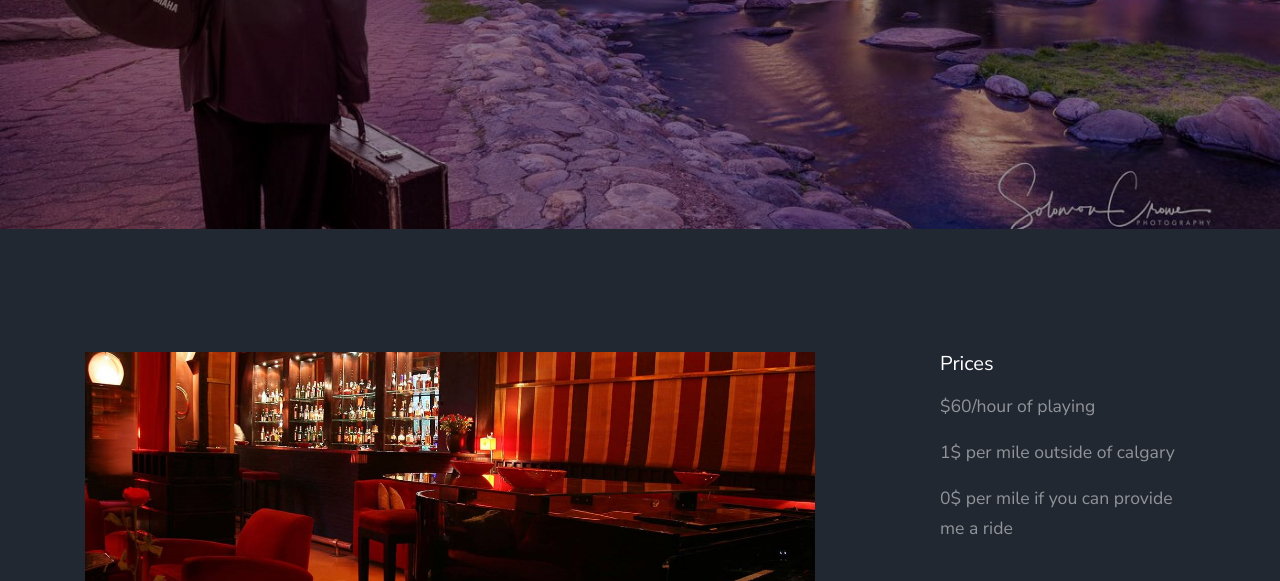
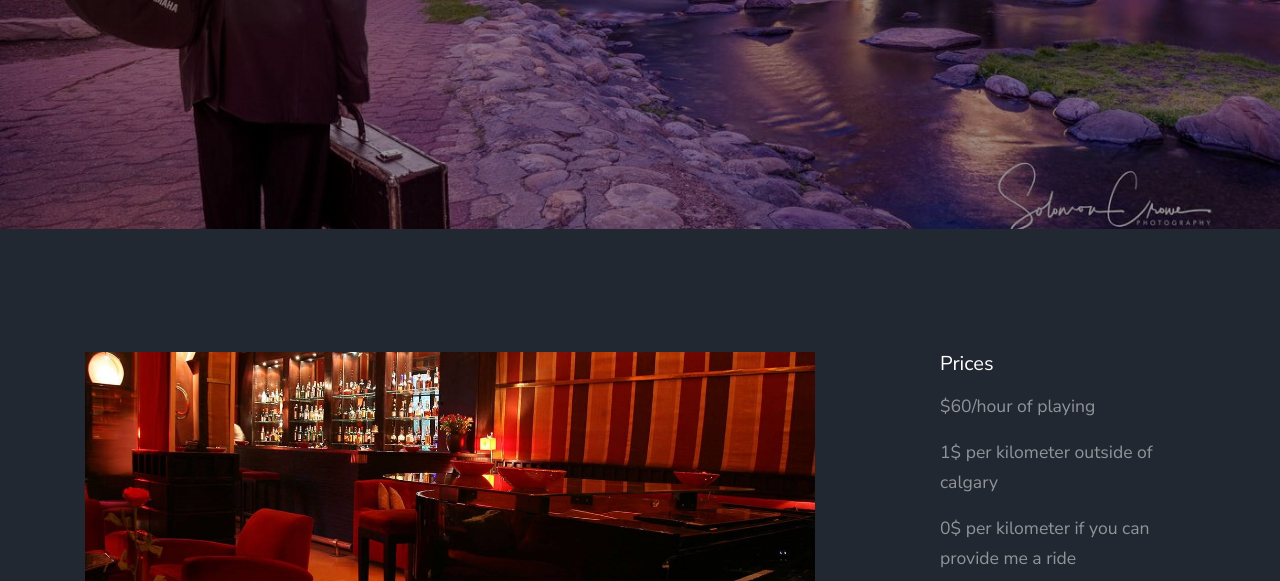
Before and after one commit to DeAndre115/deandrecrowemusic, a plain HTML site: page dinnermusic.html in a window 1280 px wide. Shown: the part 371-952 px from the top of the page. Drawn offline with nearby package versions, Linux system fonts and the light colour scheme; files whose address does not match are found by name.

Commit message:
Add files via upload

```diff
--- a/dinnermusic.html
+++ b/dinnermusic.html
@@ -121,8 +121,8 @@
             <h3 class="h5 text-white mb-3">Prices</h3>
             <ul class="list-unstyled">
               <p>$60/hour of playing</p>
-              <p>1$ per mile outside of calgary</p>
-              <p>0$ per mile if you can provide me a ride</p>
+              <p>1$ per kilometer outside of calgary</p>
+              <p>0$ per kilometer if you can provide me a ride</p>
               <p></p>
             </ul>
           </div>
```
Also changed, not shown: shows.html (+1 -1 lines).
